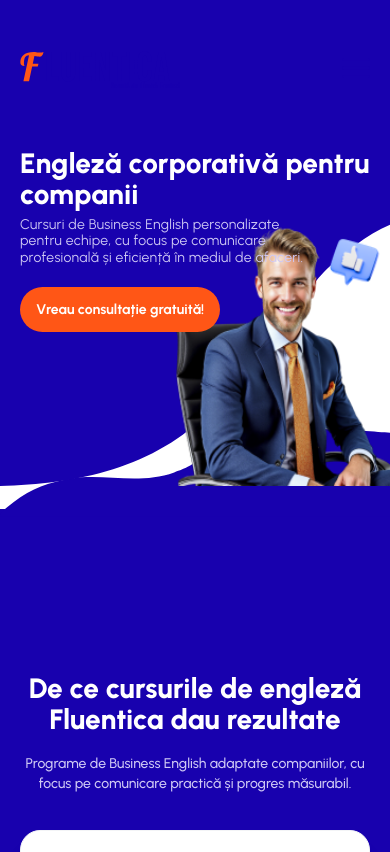
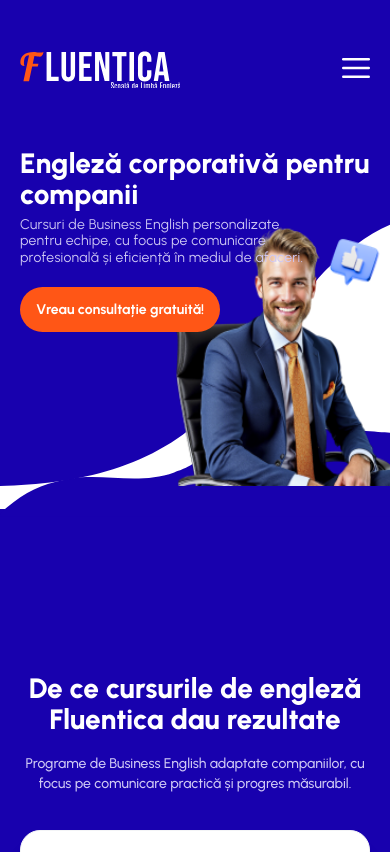
Before and after one commit to Lienkulet/Fluentica, a Next.js app: page /b2benglish in a window 390 px wide. Shown: the top 852 px of the page. Built offline with nearby package versions, Linux system fonts and the light colour scheme.

Commit message:
mobile nav text color fix

```diff
--- a/src/components/layout/Navbar.jsx
+++ b/src/components/layout/Navbar.jsx
@@ -39,7 +39,7 @@
         <Container>
           <div className='flex flex-row items-center w-full gap-20'>
             <motion.div className='flex xl:hidden' initial={{ opacity: 0, x: -20 }} animate={{ opacity: 1, x: 0 }} transition={{ duration: 0.5, ease: [0.25, 0.1, 0.25, 1] }}>
-              <Link href='/'><LogoIcon isB2B={isB2B && !scrolled} /></Link>
+              <Link href='/'><LogoIcon isB2B={false} /></Link>
             </motion.div>
             <motion.div className='hidden xl:flex' initial={{ opacity: 0, x: -20 }} animate={{ opacity: 1, x: 0 }} transition={{ duration: 0.5, ease: [0.25, 0.1, 0.25, 1] }}>
               <Link href='/'><LogoIcon isB2B={isB2B && !scrolled} /></Link>
@@ -83,9 +83,9 @@
               <span className={`absolute inset-0 flex items-center justify-center transition-all duration-300
                 ${menuOpen ? 'opacity-0 rotate-90' : 'opacity-100 rotate-0'}`}>
                 <svg width="28" height="20" viewBox="0 0 28 20" fill="none">
-                  <rect y="0" width="28" height="2.5" rx="1.25" fill={isB2B && !scrolled ? '#1801AE' : 'white'} />
-                  <rect y="8.75" width="28" height="2.5" rx="1.25" fill={isB2B && !scrolled ? '#1801AE' : 'white'} />
-                  <rect y="17.5" width="28" height="2.5" rx="1.25" fill={isB2B && !scrolled ? '#1801AE' : 'white'} />
+                  <rect y="0" width="28" height="2.5" rx="1.25" fill="white" />
+                  <rect y="8.75" width="28" height="2.5" rx="1.25" fill="white" />
+                  <rect y="17.5" width="28" height="2.5" rx="1.25" fill="white" />
                 </svg>
               </span>
               <span className={`absolute inset-0 flex items-center justify-center transition-all duration-300
```
